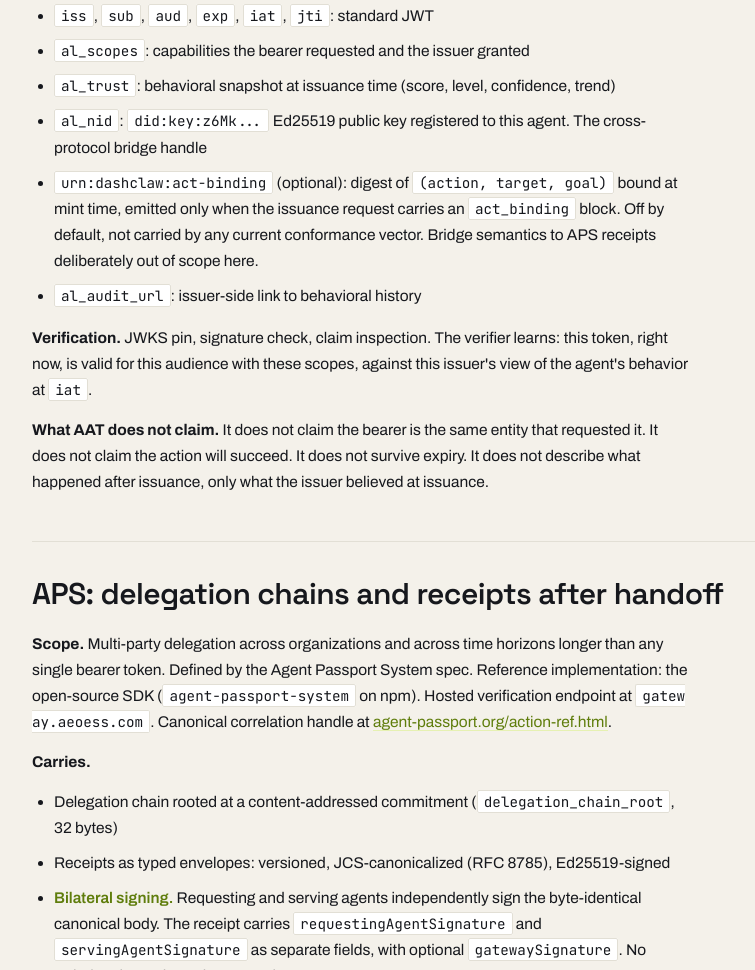
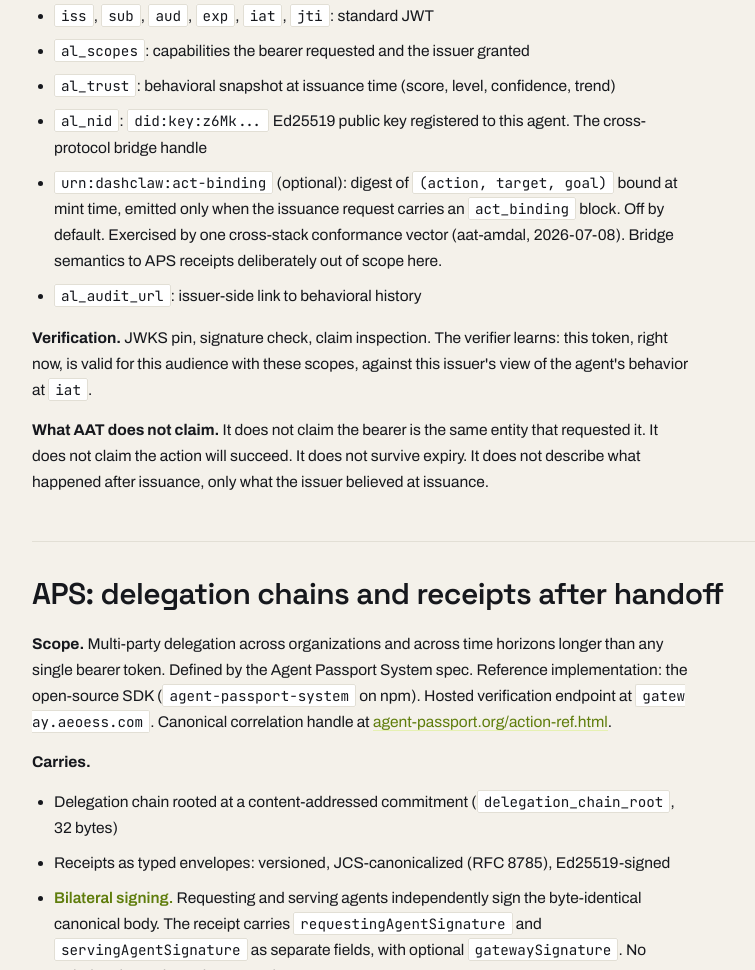
Before and after one commit to agent-passport-system/aps-web, a plain HTML site: page aat-aps-boundary.html in a window 1280 px wide. Shown: the part 988-1958 px from the top of the page, without its empty margins (212-967 px from the left). Drawn offline with Linux system fonts and the light colour scheme; no server answers.

Commit message:
aat-aps-boundary: act-binding is now exercised by a conformance vector
The Carries list said act-binding was not carried by any current vector.
True until the 2026-07-08 AAT drop landed in aps-conformance-suite
(92d1959), which carries a third vector asserting the claim. Wording is
exercised, not witnessed or validated: one verifier recomputed one
digest from the stated JCS preimage.

```diff
--- a/aat-aps-boundary.html
+++ b/aat-aps-boundary.html
@@ -92,7 +92,7 @@
       <li><code>al_scopes</code>: capabilities the bearer requested and the issuer granted</li>
       <li><code>al_trust</code>: behavioral snapshot at issuance time (score, level, confidence, trend)</li>
       <li><code>al_nid</code>: <code class="ab-tok">did:key:z6Mk...</code> Ed25519 public key registered to this agent. The cross-protocol bridge handle</li>
-      <li><code>urn:dashclaw:act-binding</code> (optional): digest of <code>(action, target, goal)</code> bound at mint time, emitted only when the issuance request carries an <code>act_binding</code> block. Off by default, not carried by any current conformance vector. Bridge semantics to APS receipts deliberately out of scope here.</li>
+      <li><code>urn:dashclaw:act-binding</code> (optional): digest of <code>(action, target, goal)</code> bound at mint time, emitted only when the issuance request carries an <code>act_binding</code> block. Off by default. Exercised by one cross-stack conformance vector (aat-amdal, 2026-07-08). Bridge semantics to APS receipts deliberately out of scope here.</li>
       <li><code>al_audit_url</code>: issuer-side link to behavioral history</li>
     </ul>
     <p><strong>Verification.</strong> JWKS pin, signature check, claim inspection. The verifier learns: this token, right now, is valid for this audience with these scopes, against this issuer's view of the agent's behavior at <code>iat</code>.</p>
```
